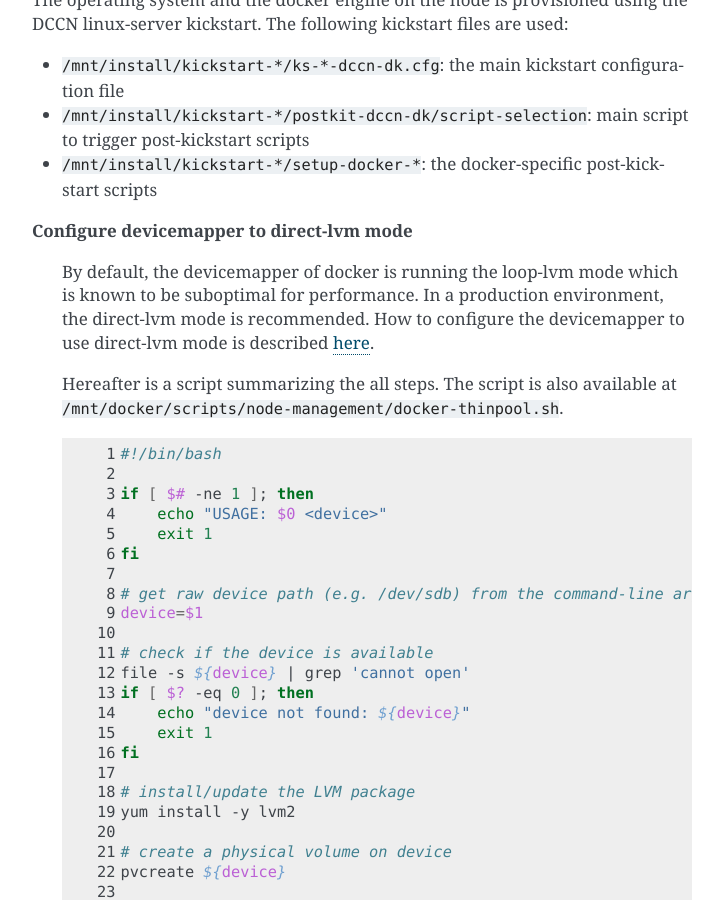
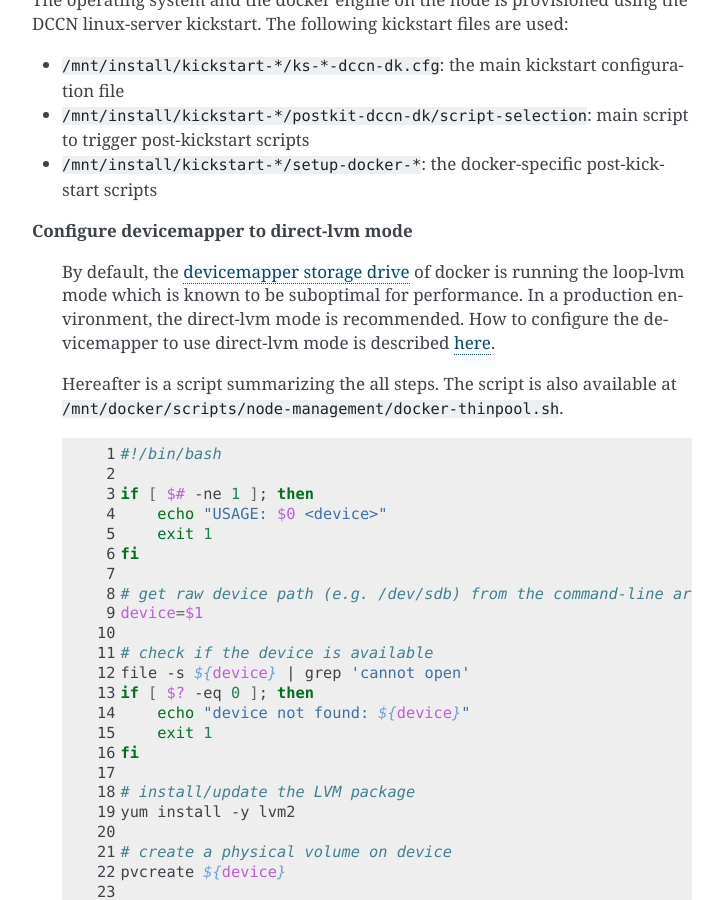
Before and after one commit to Donders-Institute/docker-swarm-setup, a Sphinx documentation site: the page built from doc/operation.rst, in a window 1280 px wide and 900 px high, scrolled down 1054 px. Shown: the whole window, without its empty margins (388-1111 px from the left). Built offline with Sphinx 7.4.7, drawn with Linux system fonts in a browser that asks for light colours.

Commit message:
Update operation.rst

```diff
--- a/doc/operation.rst
+++ b/doc/operation.rst
@@ -41,7 +41,7 @@ The operating system and the docker engine on the node is provisioned using the
 
 **Configure devicemapper to direct-lvm mode**
 
-    By default, the devicemapper of docker is running the loop-lvm mode which is known to be suboptimal for performance.  In a production environment, the direct-lvm mode is recommended.  How to configure the devicemapper to use direct-lvm mode is described `here <https://docs.docker.com/engine/userguide/storagedriver/device-mapper-driver/#configure-direct-lvm-mode-for-production>`_.
+    By default, the `devicemapper storage drive <https://docs.docker.com/engine/userguide/storagedriver/device-mapper-driver/>`_ of docker is running the loop-lvm mode which is known to be suboptimal for performance.  In a production environment, the direct-lvm mode is recommended.  How to configure the devicemapper to use direct-lvm mode is described `here <https://docs.docker.com/engine/userguide/storagedriver/device-mapper-driver/#configure-direct-lvm-mode-for-production>`_.
 
     Hereafter is a script summarizing the all steps.  The script is also available at ``/mnt/docker/scripts/node-management/docker-thinpool.sh``.
 
```
